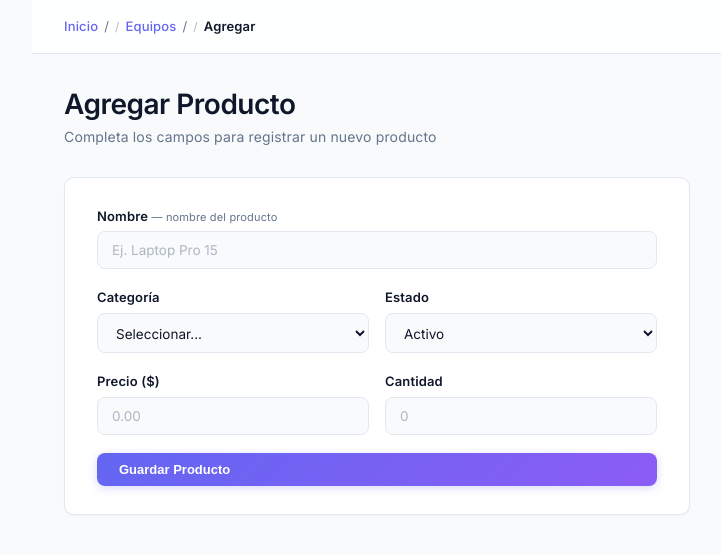
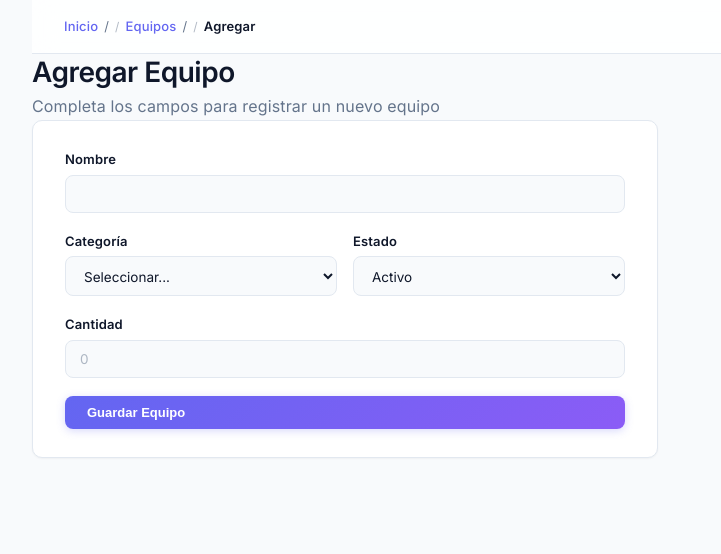
Before and after one commit to Hector9229/inventario-de-productos, a React (Vite) app in the folder inventario/: page /productos/agregar in a window 1280 px wide. Shown: the top 554 px of the page, without its empty margins (45-766 px from the left). Built offline with nearby package versions, Linux system fonts and the light colour scheme.

Commit message:
Update Agregar.jsx

```diff
--- a/inventario/src/pages/productos/Agregar.jsx
+++ b/inventario/src/pages/productos/Agregar.jsx
@@ -7,7 +7,6 @@ export default function Agregar() {
   const [form, setForm] = useState({
     nombre: '',
     categoria: '',
-    precio: '',
     cantidad: '',
     estado: 'activo',
   })
@@ -24,7 +23,6 @@ export default function Agregar() {
       await createProducto({
         nombre: form.nombre,
         categoria: form.categoria,
-        precio: parseFloat(form.precio),
         cantidad: parseInt(form.cantidad, 10),
         estado: form.estado,
       })
@@ -37,17 +35,17 @@ export default function Agregar() {
   }
 
   return (
-    <div className="page">
-      <div className="page-header">
-        <h1>Agregar Producto</h1>
-        <p>Completa los campos para registrar un nuevo producto</p>
-      </div>
+    <div className="dashboard">
+      <header className="dashboard-hero">
+        <h1 className="hero-title">Agregar Equipo</h1>
+        <p className="hero-subtitle">Completa los campos para registrar un nuevo equipo</p>
+      </header>
 
       <div className="form-wrapper">
         <form className="form" onSubmit={handleSubmit}>
           <div className="form-group">
-            <label>Nombre <span className="hint">— nombre del producto</span></label>
-            <input name="nombre" value={form.nombre} onChange={handleChange} required placeholder="Ej. Laptop Pro 15" />
+            <label>Nombre</label>
+            <input name="nombre" value={form.nombre} onChange={handleChange} required />
           </div>
 
           <div className="form-row">
@@ -55,35 +53,32 @@ export default function Agregar() {
               <label>Categoría</label>
               <select name="categoria" value={form.categoria} onChange={handleChange} required>
                 <option value="">Seleccionar...</option>
-                <option value="Laptops">Laptops</option>
-                <option value="Monitores">Monitores</option>
-                <option value="Periféricos">Periféricos</option>
-                <option value="Almacenamiento">Almacenamiento</option>
-                <option value="Componentes">Componentes</option>
+                <option value="Estructura">Estructura</option>
+                <option value="Luces">Luces</option>
+                <option value="Sonido">Sonido</option>
+                <option value="Herramientas">Herramientas</option>
+                <option value="Mobiliario">Mobiliario</option>
+                <option value="Cables">Cables</option>
+                <option value="Esquineros">Esquineros</option>
               </select>
             </div>
             <div className="form-group">
               <label>Estado</label>
               <select name="estado" value={form.estado} onChange={handleChange}>
                 <option value="activo">Activo</option>
-                <option value="inactivo">Inactivo</option>
+                <option value="en-reparacion">En reparación</option>
+                <option value="dañado">Dañado</option>
               </select>
             </div>
           </div>
 
-          <div className="form-row">
-            <div className="form-group">
-              <label>Precio ($)</label>
-              <input type="number" name="precio" value={form.precio} onChange={handleChange} required placeholder="0.00" step="0.01" min="0" />
-            </div>
-            <div className="form-group">
-              <label>Cantidad</label>
-              <input type="number" name="cantidad" value={form.cantidad} onChange={handleChange} required placeholder="0" min="0" />
-            </div>
+          <div className="form-group">
+            <label>Cantidad</label>
+            <input type="number" name="cantidad" value={form.cantidad} onChange={handleChange} required placeholder="0" min="0" />
           </div>
 
           <button type="submit" className="btn" disabled={saving}>
-            {saving ? 'Guardando...' : 'Guardar Producto'}
+            {saving ? 'Guardando...' : 'Guardar Equipo'}
           </button>
         </form>
       </div>
```
